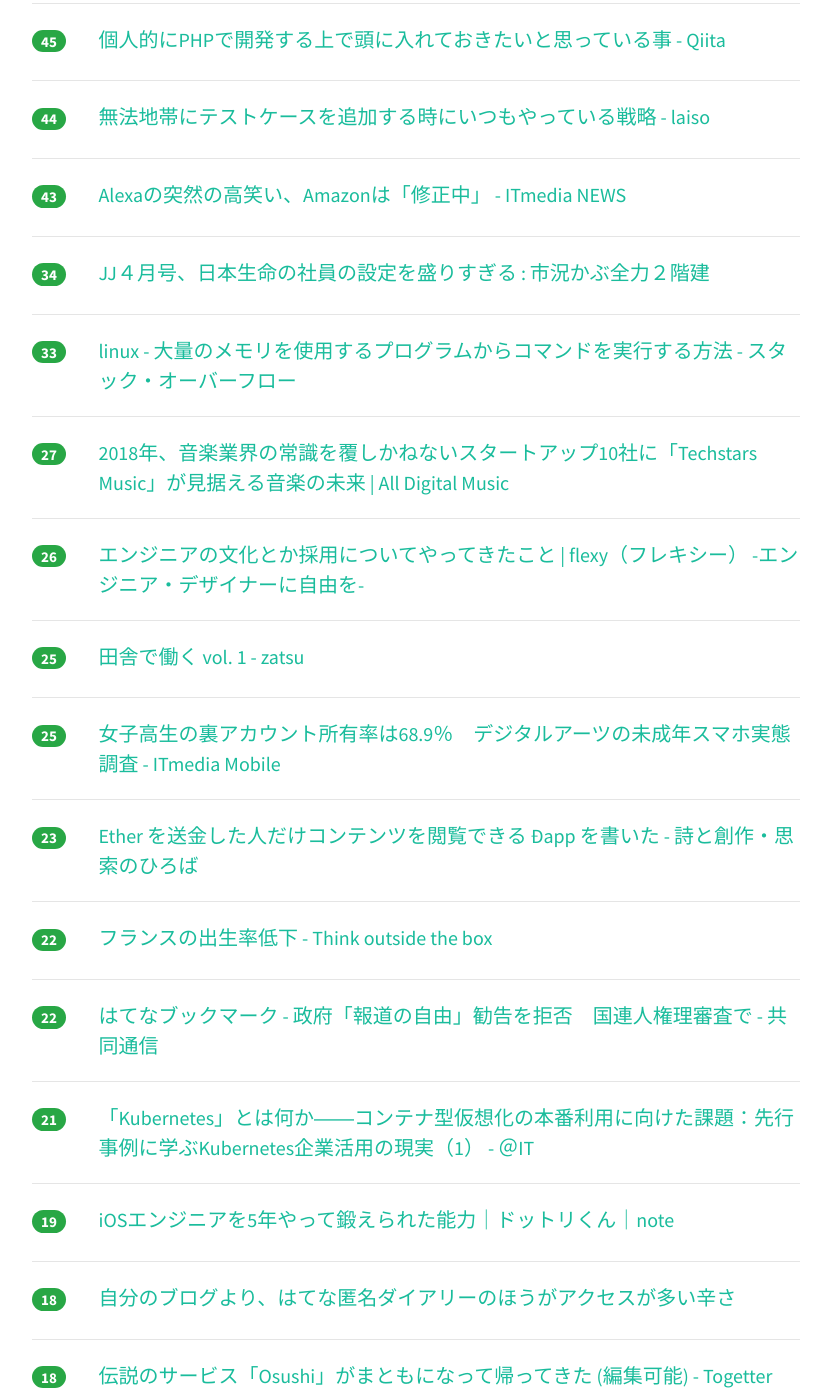
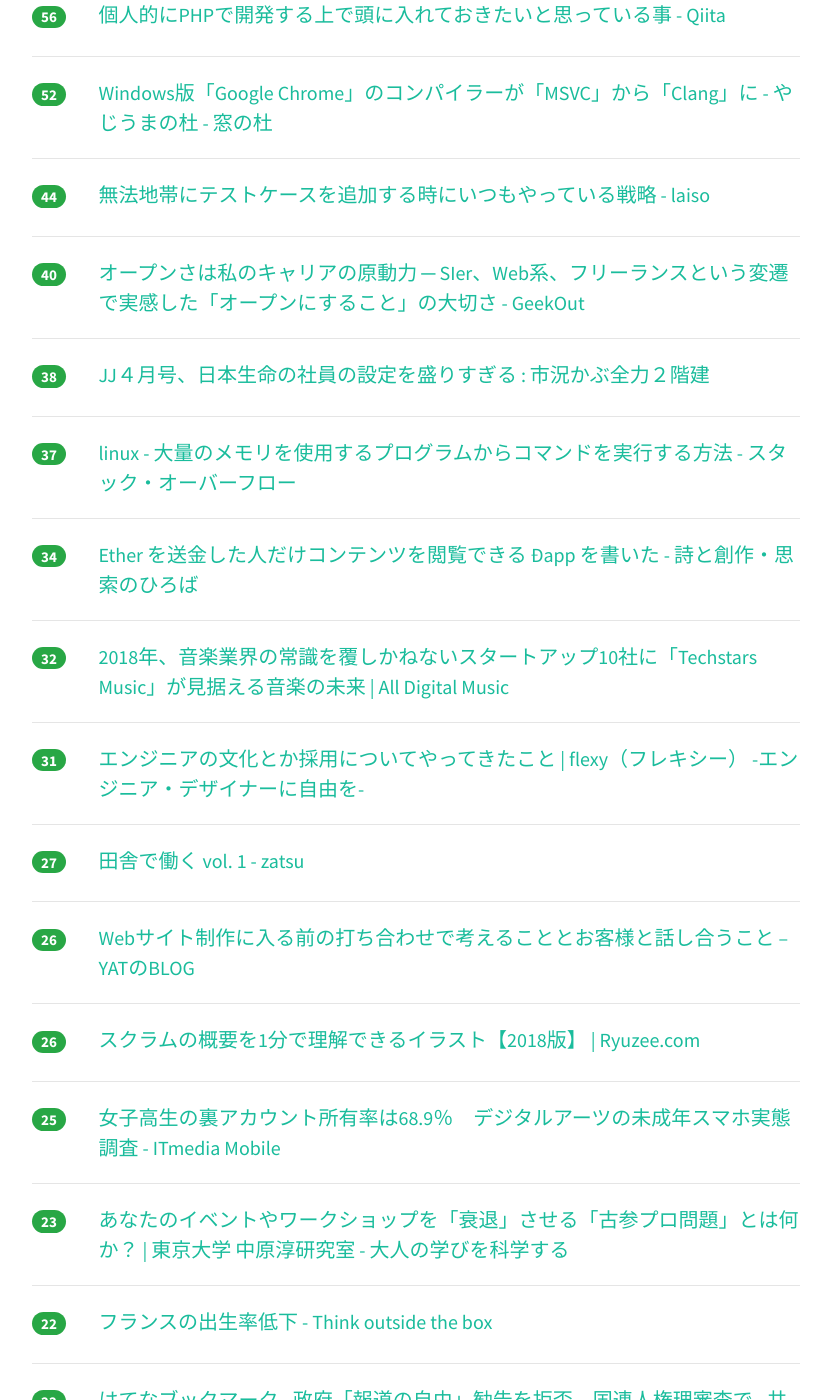
Before and after one commit to yatta47/hatena-matome-site, a Jekyll site: the page built from _posts/2018-03-08-hatena.md, in a window 1280 px wide and 1400 px high, scrolled down 1269 px. Shown: the whole window, without its empty margins (224-1055 px from the left). Built offline with Jekyll 4.4.1, drawn with Linux system fonts in a browser that asks for light colours; nearby versions of some CDN libraries; some of the changed text lies outside the part shown.

Commit message:
Updated 2018-03-08

```diff
--- a/_posts/2018-03-08-hatena.md
+++ b/_posts/2018-03-08-hatena.md
@@ -1,48 +1,48 @@
 ---
 layout: post
 title:  "2018-03-08 はてぶIT"
-date:   2018-03-08 13:03:02
+date:   2018-03-08 14:03:27
 tags: [it-hotentry]
 ---
-49 件のデータあり
+53 件のデータあり
 
 <hr><div class="row">
-<div class="col-1"><span class="badge badge-pill badge-success h2">539</span></div>
+<div class="col-1"><span class="badge badge-pill badge-success h2">602</span></div>
 <div class="col-11"><a href='http://takagi-hiromitsu.jp/diary/20180307.html' target='_blank'>高木浩光＠自宅の日記 - 個人情報保護委員会ゥァア゛ーッ ドガシャア</a></div>
 </div>
 <hr>
 <div class="row">
-<div class="col-1"><span class="badge badge-pill badge-success h2">328</span></div>
+<div class="col-1"><span class="badge badge-pill badge-success h2">386</span></div>
 <div class="col-11"><a href='https://togetter.com/li/1206162' target='_blank'>外注をしすぎた結果、他社に自社の仕様を教えてもらうというカオスな状況に多くの声が寄せられる「過度なアウトソーシングは非効率」 - Togetter</a></div>
 </div>
 <hr>
 <div class="row">
-<div class="col-1"><span class="badge badge-pill badge-success h2">195</span></div>
+<div class="col-1"><span class="badge badge-pill badge-success h2">216</span></div>
+<div class="col-11"><a href='http://japanese.engadget.com/2018/03/07/echo/' target='_blank'>アマゾンEchoスピーカーが唐突に笑い出す不具合発生。各地で怯えるユーザー続出 - Engadget 日本版</a></div>
+</div>
+<hr>
+<div class="row">
+<div class="col-1"><span class="badge badge-pill badge-success h2">209</span></div>
 <div class="col-11"><a href='http://www.yutorism.jp/entry/Hatebu' target='_blank'>【総集編】はてなブックマークの使い方 - ゆとりずむ</a></div>
 </div>
 <hr>
 <div class="row">
-<div class="col-1"><span class="badge badge-pill badge-success h2">154</span></div>
+<div class="col-1"><span class="badge badge-pill badge-success h2">189</span></div>
+<div class="col-11"><a href='http://tech.nikkeibp.co.jp/atcl/nxt/column/18/00134/030600025/' target='_blank'>「すごい技術もたった一つの課題で終わり」　マツダの天才エンジン技術者、大逆転の軌跡（後編） | 日経 xTECH（クロステック）</a></div>
+</div>
+<hr>
+<div class="row">
+<div class="col-1"><span class="badge badge-pill badge-success h2">173</span></div>
 <div class="col-11"><a href='http://www.ketancho.net/entry/2018/03/07/080000' target='_blank'>「SQLアンチパターン」を避けるためのチェックリスト①（DB論理設計編） - log4ketancho</a></div>
 </div>
 <hr>
 <div class="row">
-<div class="col-1"><span class="badge badge-pill badge-success h2">148</span></div>
+<div class="col-1"><span class="badge badge-pill badge-success h2">163</span></div>
 <div class="col-11"><a href='https://anond.hatelabo.jp/20180307223400' target='_blank'>ブクマカのアイデンティティ</a></div>
 </div>
 <hr>
 <div class="row">
-<div class="col-1"><span class="badge badge-pill badge-success h2">145</span></div>
-<div class="col-11"><a href='http://tech.nikkeibp.co.jp/atcl/nxt/column/18/00134/030600025/' target='_blank'>「すごい技術もたった一つの課題で終わり」　マツダの天才エンジン技術者、大逆転の軌跡（後編） | 日経 xTECH（クロステック）</a></div>
-</div>
-<hr>
-<div class="row">
-<div class="col-1"><span class="badge badge-pill badge-success h2">128</span></div>
-<div class="col-11"><a href='http://japanese.engadget.com/2018/03/07/echo/' target='_blank'>アマゾンEchoスピーカーが唐突に笑い出す不具合発生。各地で怯えるユーザー続出 - Engadget 日本版</a></div>
-</div>
-<hr>
-<div class="row">
-<div class="col-1"><span class="badge badge-pill badge-success h2">108</span></div>
+<div class="col-1"><span class="badge badge-pill badge-success h2">131</span></div>
 <div class="col-11"><a href='https://anond.hatelabo.jp/20180308013517' target='_blank'>IE対応と言われたら金額倍くらいを提示したい</a></div>
 </div>
 <hr>
@@ -52,13 +52,18 @@ tags: [it-hotentry]
 </div>
 <hr>
 <div class="row">
-<div class="col-1"><span class="badge badge-pill badge-success h2">49</span></div>
-<div class="col-11"><a href='https://forest.watch.impress.co.jp/docs/serial/yajiuma/1110338.html' target='_blank'>Windows版「Google Chrome」のコンパイラーが「MSVC」から「Clang」に - やじうまの杜 - 窓の杜</a></div>
+<div class="col-1"><span class="badge badge-pill badge-success h2">80</span></div>
+<div class="col-11"><a href='http://www.itmedia.co.jp/news/articles/1803/08/news062.html' target='_blank'>Alexaの突然の高笑い、Amazonは「修正中」 - ITmedia NEWS</a></div>
 </div>
 <hr>
 <div class="row">
-<div class="col-1"><span class="badge badge-pill badge-success h2">45</span></div>
+<div class="col-1"><span class="badge badge-pill badge-success h2">56</span></div>
 <div class="col-11"><a href='https://qiita.com/n_mogi/items/252dc4dcf75f3b2ea977' target='_blank'>個人的にPHPで開発する上で頭に入れておきたいと思っている事 - Qiita</a></div>
+</div>
+<hr>
+<div class="row">
+<div class="col-1"><span class="badge badge-pill badge-success h2">52</span></div>
+<div class="col-11"><a href='https://forest.watch.impress.co.jp/docs/serial/yajiuma/1110338.html' target='_blank'>Windows版「Google Chrome」のコンパイラーが「MSVC」から「Clang」に - やじうまの杜 - 窓の杜</a></div>
 </div>
 <hr>
 <div class="row">
@@ -67,33 +72,48 @@ tags: [it-hotentry]
 </div>
 <hr>
 <div class="row">
-<div class="col-1"><span class="badge badge-pill badge-success h2">43</span></div>
-<div class="col-11"><a href='http://www.itmedia.co.jp/news/articles/1803/08/news062.html' target='_blank'>Alexaの突然の高笑い、Amazonは「修正中」 - ITmedia NEWS</a></div>
+<div class="col-1"><span class="badge badge-pill badge-success h2">40</span></div>
+<div class="col-11"><a href='https://geek-out.jp/column/entry/2018/03/08/110000' target='_blank'>オープンさは私のキャリアの原動力 ─ SIer、Web系、フリーランスという変遷で実感した「オープンにすること」の大切さ - GeekOut</a></div>
+</div>
+<hr>
+<div class="row">
+<div class="col-1"><span class="badge badge-pill badge-success h2">38</span></div>
+<div class="col-11"><a href='http://kabumatome.doorblog.jp/archives/65914258.html' target='_blank'>JJ４月号、日本生命の社員の設定を盛りすぎる : 市況かぶ全力２階建</a></div>
+</div>
+<hr>
+<div class="row">
+<div class="col-1"><span class="badge badge-pill badge-success h2">37</span></div>
+<div class="col-11"><a href='https://ja.stackoverflow.com/questions/9920/' target='_blank'>linux - 大量のメモリを使用するプログラムからコマンドを実行する方法 - スタック・オーバーフロー</a></div>
 </div>
 <hr>
 <div class="row">
 <div class="col-1"><span class="badge badge-pill badge-success h2">34</span></div>
-<div class="col-11"><a href='http://kabumatome.doorblog.jp/archives/65914258.html' target='_blank'>JJ４月号、日本生命の社員の設定を盛りすぎる : 市況かぶ全力２階建</a></div>
+<div class="col-11"><a href='https://motemen.hatenablog.com/entry/2018/03/ethereum-dapp-protect-content' target='_blank'>Ether を送金した人だけコンテンツを閲覧できる Ðapp を書いた - 詩と創作・思索のひろば</a></div>
 </div>
 <hr>
 <div class="row">
-<div class="col-1"><span class="badge badge-pill badge-success h2">33</span></div>
-<div class="col-11"><a href='https://ja.stackoverflow.com/questions/9920/' target='_blank'>linux - 大量のメモリを使用するプログラムからコマンドを実行する方法 - スタック・オーバーフロー</a></div>
+<div class="col-1"><span class="badge badge-pill badge-success h2">32</span></div>
+<div class="col-11"><a href='http://jaykogami.com/2018/03/15002.html' target='_blank'>2018年、音楽業界の常識を覆しかねないスタートアップ10社に「Techstars Music」が見据える音楽の未来 | All Digital Music</a></div>
+</div>
+<hr>
+<div class="row">
+<div class="col-1"><span class="badge badge-pill badge-success h2">31</span></div>
+<div class="col-11"><a href='https://flxy.jp/article/561' target='_blank'>エンジニアの文化とか採用についてやってきたこと | flexy（フレキシー） -エンジニア・デザイナーに自由を-</a></div>
 </div>
 <hr>
 <div class="row">
 <div class="col-1"><span class="badge badge-pill badge-success h2">27</span></div>
-<div class="col-11"><a href='http://jaykogami.com/2018/03/15002.html' target='_blank'>2018年、音楽業界の常識を覆しかねないスタートアップ10社に「Techstars Music」が見据える音楽の未来 | All Digital Music</a></div>
+<div class="col-11"><a href='http://komatatsu.hateblo.jp/entry/2018/03/07/232003' target='_blank'>田舎で働く vol. 1 - zatsu</a></div>
 </div>
 <hr>
 <div class="row">
 <div class="col-1"><span class="badge badge-pill badge-success h2">26</span></div>
-<div class="col-11"><a href='https://flxy.jp/article/561' target='_blank'>エンジニアの文化とか採用についてやってきたこと | flexy（フレキシー） -エンジニア・デザイナーに自由を-</a></div>
+<div class="col-11"><a href='https://wp.yat-net.com/?p=6390' target='_blank'>Webサイト制作に入る前の打ち合わせで考えることとお客様と話し合うこと – YATのBLOG</a></div>
 </div>
 <hr>
 <div class="row">
-<div class="col-1"><span class="badge badge-pill badge-success h2">25</span></div>
-<div class="col-11"><a href='http://komatatsu.hateblo.jp/entry/2018/03/07/232003' target='_blank'>田舎で働く vol. 1 - zatsu</a></div>
+<div class="col-1"><span class="badge badge-pill badge-success h2">26</span></div>
+<div class="col-11"><a href='http://www.ryuzee.com/contents/blog/7124' target='_blank'>スクラムの概要を1分で理解できるイラスト【2018版】 | Ryuzee.com</a></div>
 </div>
 <hr>
 <div class="row">
@@ -103,7 +123,7 @@ tags: [it-hotentry]
 <hr>
 <div class="row">
 <div class="col-1"><span class="badge badge-pill badge-success h2">23</span></div>
-<div class="col-11"><a href='https://motemen.hatenablog.com/entry/2018/03/ethereum-dapp-protect-content' target='_blank'>Ether を送金した人だけコンテンツを閲覧できる Ðapp を書いた - 詩と創作・思索のひろば</a></div>
+<div class="col-11"><a href='http://www.nakahara-lab.net/blog/archive/8617' target='_blank'>あなたのイベントやワークショップを「衰退」させる「古参プロ問題」とは何か？ | 東京大学 中原淳研究室 - 大人の学びを科学する</a></div>
 </div>
 <hr>
 <div class="row">
@@ -122,28 +142,33 @@ tags: [it-hotentry]
 </div>
 <hr>
 <div class="row">
-<div class="col-1"><span class="badge badge-pill badge-success h2">19</span></div>
+<div class="col-1"><span class="badge badge-pill badge-success h2">21</span></div>
+<div class="col-11"><a href='https://medium.com/@voluntas/1d129a997043' target='_blank'>WebRTC スタック Python 実装の紹介 – V – Medium</a></div>
+</div>
+<hr>
+<div class="row">
+<div class="col-1"><span class="badge badge-pill badge-success h2">20</span></div>
+<div class="col-11"><a href='https://anond.hatelabo.jp/20180308022237' target='_blank'>自分のブログより、はてな匿名ダイアリーのほうがアクセスが多い辛さ</a></div>
+</div>
+<hr>
+<div class="row">
+<div class="col-1"><span class="badge badge-pill badge-success h2">20</span></div>
+<div class="col-11"><a href='https://togetter.com/li/1206195' target='_blank'>伝説のサービス「Osushi」がまともになって帰ってきた (編集可能) - Togetter</a></div>
+</div>
+<hr>
+<div class="row">
+<div class="col-1"><span class="badge badge-pill badge-success h2">20</span></div>
 <div class="col-11"><a href='https://note.mu/dotrikun/n/n2aa2302fd95f' target='_blank'>iOSエンジニアを5年やって鍛えられた能力｜ドットリくん｜note</a></div>
 </div>
 <hr>
 <div class="row">
-<div class="col-1"><span class="badge badge-pill badge-success h2">18</span></div>
-<div class="col-11"><a href='https://anond.hatelabo.jp/20180308022237' target='_blank'>自分のブログより、はてな匿名ダイアリーのほうがアクセスが多い辛さ</a></div>
+<div class="col-1"><span class="badge badge-pill badge-success h2">19</span></div>
+<div class="col-11"><a href='http://tech.nikkeibp.co.jp/it/atcl/watcher/14/334361/110800954/' target='_blank'>「遅くて使いものにならない」という光回線への声、定額制も限界か | 日経 xTECH（クロステック）</a></div>
 </div>
 <hr>
 <div class="row">
 <div class="col-1"><span class="badge badge-pill badge-success h2">18</span></div>
-<div class="col-11"><a href='https://togetter.com/li/1206195' target='_blank'>伝説のサービス「Osushi」がまともになって帰ってきた (編集可能) - Togetter</a></div>
-</div>
-<hr>
-<div class="row">
-<div class="col-1"><span class="badge badge-pill badge-success h2">18</span></div>
-<div class="col-11"><a href='https://wp.yat-net.com/?p=6390' target='_blank'>Webサイト制作に入る前の打ち合わせで考えることとお客様と話し合うこと – YATのBLOG</a></div>
-</div>
-<hr>
-<div class="row">
-<div class="col-1"><span class="badge badge-pill badge-success h2">18</span></div>
-<div class="col-11"><a href='https://geek-out.jp/column/entry/2018/03/08/110000' target='_blank'>オープンさは私のキャリアの原動力 ─ SIer、Web系、フリーランスという変遷で実感した「オープンにすること」の大切さ - GeekOut</a></div>
+<div class="col-11"><a href='https://www.cnn.co.jp/tech/35115797.html' target='_blank'>CNN.co.jp : いきなりスピーカーが笑い出す、アマゾンの「アレクサ」に不具合</a></div>
 </div>
 <hr>
 <div class="row">
@@ -153,7 +178,22 @@ tags: [it-hotentry]
 <hr>
 <div class="row">
 <div class="col-1"><span class="badge badge-pill badge-success h2">17</span></div>
+<div class="col-11"><a href='http://s-max.jp/archives/1742010.html' target='_blank'>Google、スマホなど向け次期プラットフォーム「Android P」の開発者向けプレビュー版を公開！Pixelシリーズとエミュレーターで利用可能で、正式版は2017年Q3にリリース予定 - S-MAX</a></div>
+</div>
+<hr>
+<div class="row">
+<div class="col-1"><span class="badge badge-pill badge-success h2">17</span></div>
 <div class="col-11"><a href='https://www3.nhk.or.jp/news/business_tokushu/2018_0307.html' target='_blank'>まだスマホ？ イマドキ女子は違います｜NHK NEWS WEB</a></div>
+</div>
+<hr>
+<div class="row">
+<div class="col-1"><span class="badge badge-pill badge-success h2">17</span></div>
+<div class="col-11"><a href='https://markezine.jp/article/detail/27613' target='_blank'>「レスポンス広告」から「ブランディング広告」へ　 従来のデジタル指標だけでは広告効果は測れない (1/3)：MarkeZine（マーケジン）</a></div>
+</div>
+<hr>
+<div class="row">
+<div class="col-1"><span class="badge badge-pill badge-success h2">17</span></div>
+<div class="col-11"><a href='http://shiropen.com/2018/03/07/32995' target='_blank'>昔の2Dゲームを3Dに変換しVRでプレイできるエミュレータ最新版「3DNes V2（Pro）」登場。Oculus Rift/HTC Viveに対応 | Seamless</a></div>
 </div>
 <hr>
 <div class="row">
@@ -168,17 +208,12 @@ tags: [it-hotentry]
 <hr>
 <div class="row">
 <div class="col-1"><span class="badge badge-pill badge-success h2">16</span></div>
-<div class="col-11"><a href='http://s-max.jp/archives/1742010.html' target='_blank'>Google、スマホなど向け次期プラットフォーム「Android P」の開発者向けプレビュー版を公開！Pixelシリーズとエミュレーターで利用可能で、正式版は2017年Q3にリリース予定 - S-MAX</a></div>
+<div class="col-11"><a href='http://www.itmedia.co.jp/pcuser/articles/1803/08/news039.html' target='_blank'>iPad Proでライフスタイル改革！　仕事とプライベートを効率化する (1/3) - ITmedia PC USER</a></div>
 </div>
 <hr>
 <div class="row">
 <div class="col-1"><span class="badge badge-pill badge-success h2">16</span></div>
-<div class="col-11"><a href='http://tech.nikkeibp.co.jp/it/atcl/watcher/14/334361/110800954/' target='_blank'>「遅くて使いものにならない」という光回線への声、定額制も限界か | 日経 xTECH（クロステック）</a></div>
-</div>
-<hr>
-<div class="row">
-<div class="col-1"><span class="badge badge-pill badge-success h2">16</span></div>
-<div class="col-11"><a href='http://www.itmedia.co.jp/pcuser/articles/1803/08/news039.html' target='_blank'>iPad Proでライフスタイル改革！　仕事とプライベートを効率化する (1/3) - ITmedia PC USER</a></div>
+<div class="col-11"><a href='http://tbpgr.hatenablog.com/entry/2018/03/06/183000' target='_blank'>知らずに敵を増やすかもしれない「コーダー」という言葉の使用 - Tbpgr Blog</a></div>
 </div>
 <hr>
 <div class="row">
@@ -197,11 +232,6 @@ tags: [it-hotentry]
 </div>
 <hr>
 <div class="row">
-<div class="col-1"><span class="badge badge-pill badge-success h2">15</span></div>
-<div class="col-11"><a href='http://www.nakahara-lab.net/blog/archive/8617' target='_blank'>あなたのイベントやワークショップを「衰退」させる「古参プロ問題」とは何か？ | 東京大学 中原淳研究室 - 大人の学びを科学する</a></div>
-</div>
-<hr>
-<div class="row">
 <div class="col-1"><span class="badge badge-pill badge-success h2">14</span></div>
 <div class="col-11"><a href='http://wonderwall.hatenablog.com/entry/2018/03/07/213000' target='_blank'>Djangoメモ(5) : 対話型シェルでAPIを使ってみる - もた日記</a></div>
 </div>
@@ -213,27 +243,17 @@ tags: [it-hotentry]
 <hr>
 <div class="row">
 <div class="col-1"><span class="badge badge-pill badge-success h2">14</span></div>
-<div class="col-11"><a href='http://shiropen.com/2018/03/07/32995' target='_blank'>昔の2Dゲームを3Dに変換しVRでプレイできるエミュレータ最新版「3DNes V2（Pro）」登場。Oculus Rift/HTC Viveに対応 | Seamless</a></div>
+<div class="col-11"><a href='https://togetter.com/li/1206196' target='_blank'>投げ銭サービス「Osushi」、サービス再開するや否やオモチャにされてしまう - Togetter</a></div>
 </div>
 <hr>
 <div class="row">
-<div class="col-1"><span class="badge badge-pill badge-success h2">14</span></div>
-<div class="col-11"><a href='https://www.cnn.co.jp/tech/35115797.html' target='_blank'>CNN.co.jp : いきなりスピーカーが笑い出す、アマゾンの「アレクサ」に不具合</a></div>
-</div>
-<hr>
-<div class="row">
-<div class="col-1"><span class="badge badge-pill badge-success h2">12</span></div>
+<div class="col-1"><span class="badge badge-pill badge-success h2">13</span></div>
 <div class="col-11"><a href='http://nlab.itmedia.co.jp/nl/articles/1803/07/news108.html' target='_blank'>「C言語の派生でオブジェクト指……」→「C++！」　特徴から言語名を選ぶ「プログラミング言語かるた」制作中 - ねとらぼ</a></div>
 </div>
 <hr>
 <div class="row">
 <div class="col-1"><span class="badge badge-pill badge-success h2">12</span></div>
-<div class="col-11"><a href='https://markezine.jp/article/detail/27613' target='_blank'>「レスポンス広告」から「ブランディング広告」へ　 従来のデジタル指標だけでは広告効果は測れない (1/3)：MarkeZine（マーケジン）</a></div>
-</div>
-<hr>
-<div class="row">
-<div class="col-1"><span class="badge badge-pill badge-success h2">12</span></div>
-<div class="col-11"><a href='https://togetter.com/li/1206196' target='_blank'>投げ銭サービス「Osushi」、サービス再開するや否やオモチャにされてしまう - Togetter</a></div>
+<div class="col-11"><a href='https://qiita.com/oinori_man/items/29bdcc16acf186aa96a6' target='_blank'>大学を合格してから始めるwindowsでプログラミング 1日目 - Qiita</a></div>
 </div>
 <hr>
 <div class="row">
@@ -242,7 +262,7 @@ tags: [it-hotentry]
 </div>
 <hr>
 <div class="row">
-<div class="col-1"><span class="badge badge-pill badge-success h2">10</span></div>
+<div class="col-1"><span class="badge badge-pill badge-success h2">9</span></div>
 <div class="col-11"><a href='http://anatofuz.hatenablog.com/entry/2018/03/07/223852' target='_blank'>YAPC::Okinawa 2018 ONNASON　そしてYAPCから貰ったもの - Acme::AnaTofuZ->new;</a></div>
 </div>
 <hr>
```
